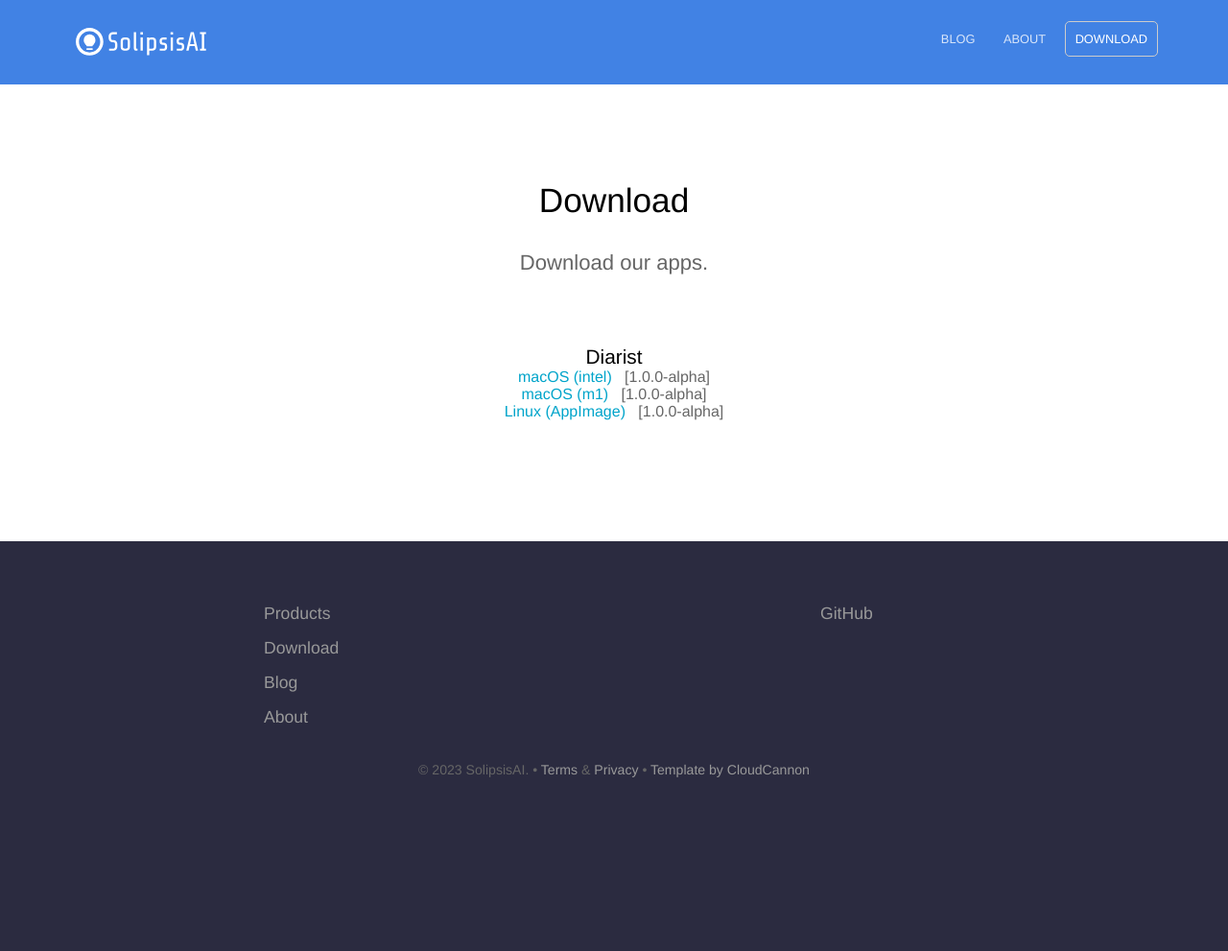
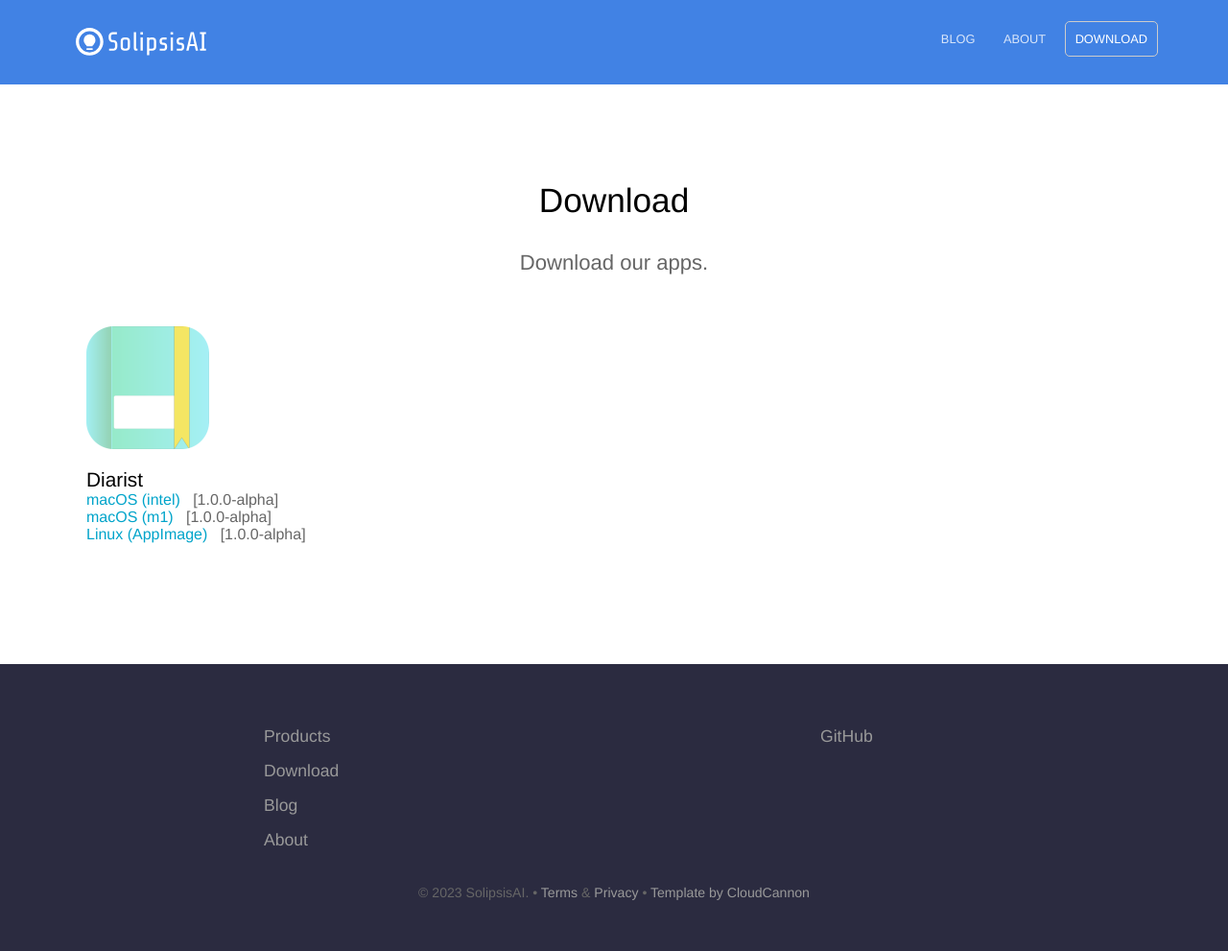
Before and after one commit to SolipsisAI/solipsisai.github.io, a Jekyll site: the page built from download.html, in a window 1280 px wide. Shown: the whole page at 96% size. Built offline with Jekyll 4.4.1, drawn with Linux system fonts in a browser that asks for light colours; before the commit the page ends 900 px from its top, so only the background shows below that.

Commit message:
Add icon

```diff
--- /dev/null
+++ b/_sass/product.scss
@@ -0,0 +1,35 @@
+.product {
+	padding: 0;
+	list-style: none;
+	@extend %flexbox;
+	@include flex-flow(wrap);
+	text-align: left;
+	li {
+		padding: 30px 20px;
+		box-sizing: border-box;
+		width: 100%;
+
+		@media #{$tablet} {
+			@include flex(1, 1, 45%);
+		}
+
+		@media #{$desktop} {
+			@include flex(1, 1, 29%);
+		}
+
+	}
+
+	.app-icon {
+		width: 128px;
+		height: 128px;
+		}
+
+	.name {
+		font-size: 1.3em;
+		margin-top: 20px;
+	}
+
+	.position {
+		color: #666;
+	}
+}
--- a/css/screen.scss
+++ b/css/screen.scss
@@ -8,6 +8,7 @@
 @import "layout";
 @import "pricing";
 @import "staff";
+@import "product";
 @import "contact";
 @import "blog";
 @import "forms";
--- a/download.html
+++ b/download.html
@@ -5,9 +5,15 @@
 ---
 
 <p class="editor-link" style="text-align: center;"><a href="cloudcannon:collections/_products/" class="btn"><strong>&#9998;</strong> Manage Staff members</a></p>
-<ul class="staff">
+<ul class="product">
 	{% for product in site.products %}
 		<li>
+			<div class="app-icon">
+				<img
+					src="{{ site.baseurl }}/images/{{ product.image_path }}"
+					alt="{{ product.name }}"
+					/>
+			</div>
 			<div class="name">{{ product.name }}</div>
 			{% for platform in product.platforms %}
 				<div class="position">
```
Also changed, not shown: _products/1-diarist.md (+1 -0 lines), images/diarist.png (added).
